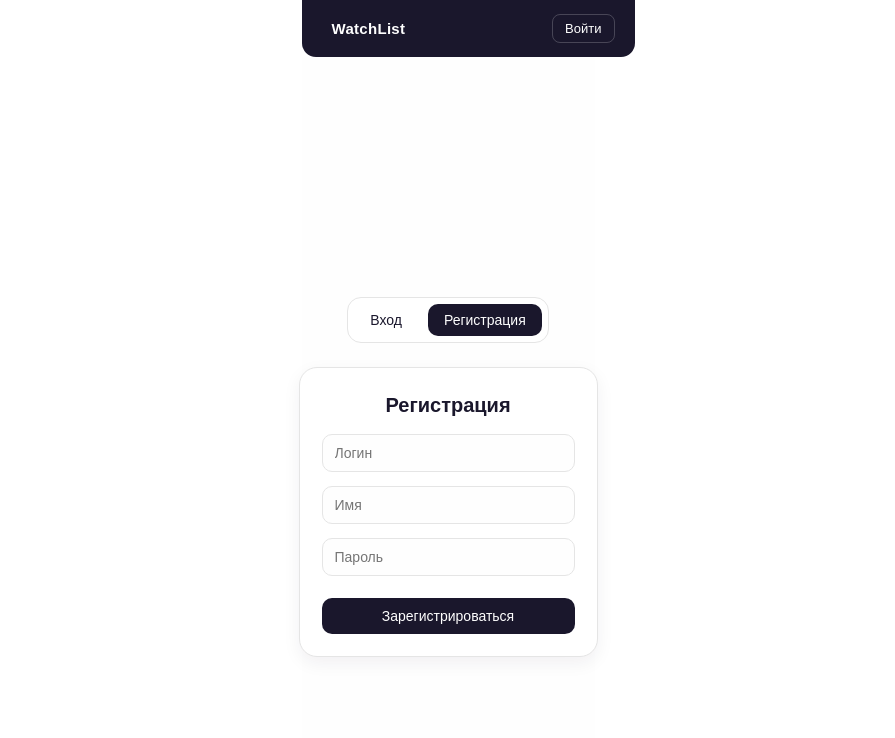
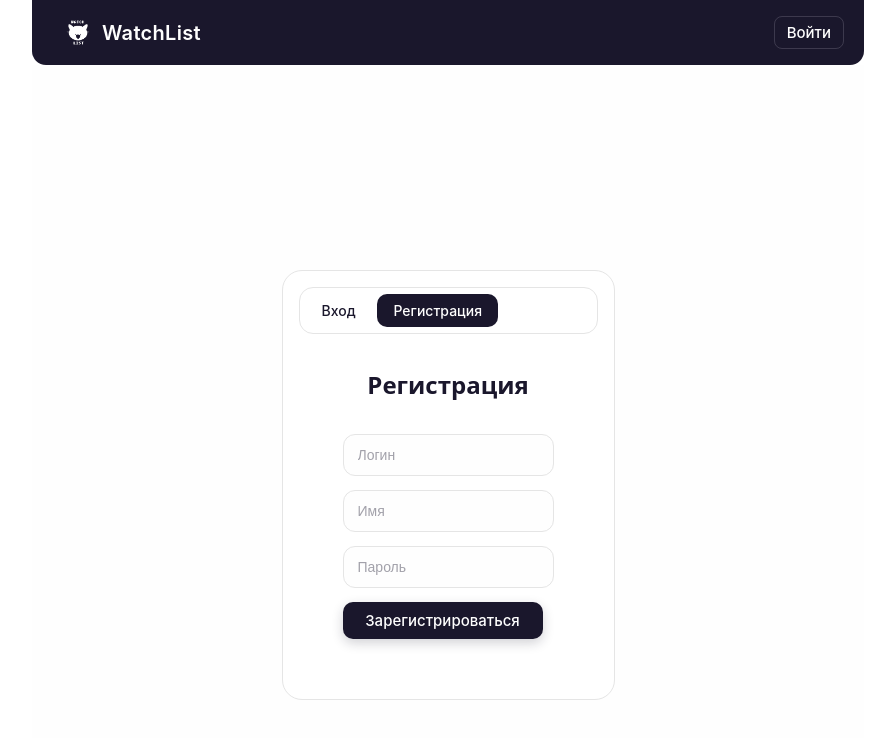
Before and after one commit to katapon-0/educational, a Vue app: page /login in a window 1280 px wide. Both pictures are taken after a click on the button "Регистрация". Shown: the top 738 px of the page, without its empty margins (192-1087 px from the left). Built offline with nearby package versions, Linux system fonts and the light colour scheme.

Commit message:
поправила стили: кнопки поширше, текст покрупнее. поправила цвета; переписала mediacard.vue (пока что не до конца)

```diff
--- a/src/components/auth/LoginForm.vue
+++ b/src/components/auth/LoginForm.vue
@@ -46,8 +46,7 @@ function submit() {
 </script>
 
 <template>
-    <div class="auth">
-
+  <div class="form">
     <h2>Вход</h2>
 
     <form @submit.prevent="submit" class="form">
@@ -82,34 +81,14 @@ function submit() {
 </template>
 
 <style scoped>
-.auth {
+.form {
   width: 100%;
-  max-width: 380px;
-  padding: 28px 24px;
-  background: #ffffff;
-  border: 1px solid #e5e5e5;
-  border-radius: 24px;
-  box-shadow: 0 8px 24px rgba(26, 23, 44, 0.08);
+  padding: 22px;
   display: flex;
   flex-direction: column;
-  gap: 18px;
+  gap: 14px;
   color: #1a172c;
-  font-family: Arial, sans-serif;
-  margin: 0 auto; /* центрирование, если родитель не flex */
-}
-
-.auth h2 {
-  margin: 0;
-  font-size: 22px;
-  font-weight: 600;
-  text-align: center;
-  color: #1a172c;
-}
-
-.form {
-  display: flex;
-  flex-direction: column;
-  gap: 16px;
+  box-sizing: border-box;
 }
 
 .field {
@@ -152,14 +131,13 @@ input::placeholder {
 
 .buttons {
   display: flex;
-  justify-content: center;
+  justify-content: stretch;
 }
 
 button {
   width: 100%;
   max-width: 200px;
-  padding: 12px 20px;
-  border-radius: 12px;
+
   border: none;
   background: #1a172c;
   color: #fefefe;
--- a/src/components/auth/LoginPage.vue
+++ b/src/components/auth/LoginPage.vue
@@ -7,45 +7,58 @@ const mode = ref("login")
 </script>
 
 <template>
-    <div class="auth-page">
+  <div class="auth-page">
 
-        <div class="tabs">
-            <button :class="{ active: mode === 'login' }" @click="mode = 'login'">
-                Вход
-            </button>
+    <div class="auth-container">
 
-            <button :class="{ active: mode === 'register' }" @click="mode = 'register'">
-                Регистрация
-            </button>
-        </div>
+      <div class="tabs">
+        <button :class="{ active: mode === 'login' }" @click="mode = 'login'">Вход</button>
+        <button :class="{ active: mode === 'register' }" @click="mode = 'register'">Регистрация</button>
+      </div>
 
+      <div class="auth-box">
         <LoginForm v-if="mode === 'login'" />
         <RegisterForm v-else />
+      </div>
 
     </div>
+
+  </div>
 </template>
 
 <style scoped>
 .auth-page {
   min-height: 100vh;
   background: #fefefe;
+
   display: flex;
-  flex-direction: column;
+  justify-content: center;
   align-items: center;
-  justify-content: center;
+
   padding: 20px;
-  font-family: Arial, sans-serif;
-  color: #1a172c;
 }
 
+.auth-container {
+  background: #fff;
+  border: 1px solid #e5e5e5;
+  border-radius: 20px;
+  padding: 16px;
+}
+
+.auth-box {
+  width: 100%;
+}
 
 .tabs {
   display: flex;
-  gap: 10px;
-  margin-bottom: 24px;
+  gap: 6px;
+
   padding: 6px;
+  margin-bottom: 16px;
+
   border: 1px solid #e5e5e5;
   border-radius: 14px;
+
   background: #ffffff;
 }
 
@@ -68,9 +81,4 @@ const mode = ref("login")
   background: #1a172c;
   color: #fefefe;
 }
-
-.auth-page :deep(input),
-.auth-page :deep(button) {
-  font-family: inherit;
-}
 </style>
--- a/src/components/auth/RegisterForm.vue
+++ b/src/components/auth/RegisterForm.vue
@@ -74,72 +74,58 @@ function submit() {
 
 <template>
   <div class="form">
-
     <h2>Регистрация</h2>
 
+    <form class="form" @submit.prevent="submit">
+
       <div class="field">
-      <input
-        v-model="form.login"
-        placeholder="Логин"
-      />
-      <p v-if="errors.login" class="error">
-        {{ errors.login }}
-      </p>
+        <input v-model="form.login" placeholder="Логин" />
+        <p v-if="errors.login" class="error">{{ errors.login }}</p>
       </div>
 
       <div class="field">
-      <input
-        v-model="form.name"
-        placeholder="Имя"
-      />
-      <p v-if="errors.name" class="error">
-        {{ errors.name }}
-      </p>
+        <input v-model="form.name" placeholder="Имя" />
+        <p v-if="errors.name" class="error">{{ errors.name }}</p>
       </div>
 
       <div class="field">
-      <input
-        v-model="form.password"
-        type="password"
-        placeholder="Пароль"
-      />
-      <p v-if="errors.password" class="error">
-        {{ errors.password }}
-      </p>
+        <input v-model="form.password" type="password" placeholder="Пароль" />
+        <p v-if="errors.password" class="error">{{ errors.password }}</p>
       </div>
 
-    <button @click="submit">
+      <p v-if="errors.general" class="error">
+        {{ errors.general }}
+      </p>
+
+      <div class="buttons">
+        <button type="submit">
           Зарегистрироваться
         </button>
+      </div>
 
+    </form>
   </div>
 </template>
 
 <style scoped>
 .form {
   width: 100%;
-  max-width: 360px;
   padding: 22px;
-  background: #ffffff;
-  border: 1px solid #e5e5e5;
-  border-radius: 18px;
-  box-shadow: 0 6px 18px rgba(26, 23, 44, 0.06);
 
   display: flex;
   flex-direction: column;
   gap: 14px;
 
   color: #1a172c;
-  font-family: Arial, sans-serif;
+  box-sizing: border-box;
 }
-
 
 .form h2 {
   margin: 0;
-  font-size: 20px;
+
+  text-align: center;
   color: #1a172c;
 }
-
 
 .field {
   display: flex;
@@ -148,43 +134,59 @@ function submit() {
 }
 
 input {
-  padding: 10px 12px;
-  border-radius: 10px;
+  padding: 12px 14px;
+  border-radius: 12px;
   border: 1px solid #e5e5e5;
   background: #fefefe;
   color: #1a172c;
+  font-size: 14px;
   transition: all 0.2s;
-  font-size: 14px;
+  outline: none;
 }
 
 input:focus {
-  outline: none;
   border-color: #fdb688;
   box-shadow: 0 0 0 3px rgba(253, 184, 136, 0.25);
+}
+
+input::placeholder {
+  color: rgba(26, 23, 44, 0.4);
 }
 
 .error {
   color: #b24a4a;
   font-size: 12px;
   margin: 0;
+  padding-left: 4px;
+}
+
+.error.general {
+  text-align: center;
+  margin-top: -8px;
+}
+
+.buttons {
+  display: flex;
+  justify-content: stretch;
 }
 
 button {
-  margin-top: 8px;
-  padding: 10px 12px;
-  border-radius: 10px;
+  width: 100%;
+  max-width: 200px;
+
   border: none;
-
   background: #1a172c;
   color: #fefefe;
-
+  font-size: 15px;
+  font-weight: 500;
   cursor: pointer;
-  transition: all 0.2s;
-  font-size: 14px;
+  transition: all 0.2s ease;
+  box-shadow: 0 4px 12px rgba(26, 23, 44, 0.2);
 }
 
 button:hover {
-  opacity: 0.92;
-  transform: translateY(-1px);
+  background: #2d2a44;
+  transform: translateY(-2px);
+  box-shadow: 0 6px 18px rgba(26, 23, 44, 0.3);
 }
 </style>
--- a/src/components/layout/MenuTop.vue
+++ b/src/components/layout/MenuTop.vue
@@ -2,6 +2,7 @@
 import { computed, ref } from "vue"
 import { useRouter } from "vue-router"
 import { useUsers } from "../../composables/useUsers"
+import logowl from "../../assets/icons/logowl.png"
 import AddItemModal from "../Media/AddItemModal.vue"  // модалка напрямую
 
 const router = useRouter()
@@ -35,9 +36,14 @@ function closeAddModal() {
 
 <template>
   <header class="topbar">
+    <div class="topbar-inner">
       <div class="left">
-      <button class="brand" @click="goHome">WatchList</button>
+        <button class="brand" @click="goHome">
+          <img :src="logowl" class="logo" alt="logo" />
+          <span>WatchList</span>
+        </button>
       </div>
+
       <div class="right">
         <div v-if="!isAuth" class="auth">
           <button @click="goLogin" class="btn">Войти</button>
@@ -48,25 +54,31 @@ function closeAddModal() {
           <button @click="handleLogout" class="btn">Выйти</button>
         </div>
       </div>
+    </div>
   </header>
-  <!-- модалка добавления -->
+
   <AddItemModal v-if="addModalVisible" @close="closeAddModal" />
 </template>
 
 <style scoped>
 .topbar {
   width: 100%;
+  position: sticky;
+  top: 0;
+  z-index: 10;
+  background: #1a172c;
+  color: #fefefe;
+  border-radius: 0 0 14px 14px;
+}
+
+.topbar-inner {
+  width: 65vw;
+  margin: 0 auto;
   display: flex;
   justify-content: space-between;
   align-items: center;
   padding: 14px 20px;
-  background: #1a172c;
-  color: #fefefe;
-  border-radius: 0 0 14px 14px;
-  font-family: Arial;
-  position: sticky;
-  top: 0;
-  z-index: 10;
+  box-sizing: border-box;
 }
 
 .left {
@@ -76,7 +88,7 @@ function closeAddModal() {
 
 .brand {
   font-weight: 600;
-  font-size: 15px;
+  font-size: 20px;
   letter-spacing: 0.3px;
   background: none;
   border: none;
@@ -85,9 +97,19 @@ function closeAddModal() {
   padding: 6px 10px;
   border-radius: 8px;
   transition: 0.2s;
+  display: flex;
+  align-items: center;
+  gap: 8px;
 }
+
 .brand:hover {
   background: rgba(255, 255, 255, 0.08);
+}
+
+.logo {
+  width: 32px;
+  height: 25px;
+  object-fit: contain;
 }
 
 .right {
@@ -103,20 +125,20 @@ function closeAddModal() {
 }
 
 .username {
-  font-size: 14px;
-  opacity: 0.8;
+  font-size: 17px;
 }
 
 .btn {
   padding: 6px 12px;
-  border: 1px solid rgba(255, 255, 255, 0.2);
+  border: 1px solid rgba(197, 194, 210, 0.2);
   border-radius: 8px;
   background: transparent;
   color: #fefefe;
-  font-size: 13px;
+  font-size: 15px;
   cursor: pointer;
   transition: all 0.2s ease;
 }
+
 .btn:hover {
   background: rgba(255, 255, 255, 0.08);
   border-color: rgba(255, 255, 255, 0.3);
@@ -127,7 +149,10 @@ function closeAddModal() {
   color: #1a172c;
   border: none;
 }
+
 .btn-accent:hover {
-  opacity: 0.9;
+  background: #ffdac1;
+  border: 2px;
+  border-color: #fdb688;
 }
 </style>
--- a/src/components/media/MediaList.vue
+++ b/src/components/media/MediaList.vue
@@ -14,20 +14,26 @@ const emit = defineEmits(["delete"])
 
 const { filterByType, filterByStatus, sortByDate, getOverdue, statuses, statusLabels } = useMedia()
 
-// const filter = ref("all")
+const filter = ref("all")
 const typeFilter = ref("all")
 const statusFilter = ref("all")
 const sortType = ref("date-asc")
 
-const filteredMedia = computed(function() {
+const filteredMedia = computed(function () {
   let list = props.items   // ← используем ПРОП, а не глобальный media
 
-  // фильтр типа
+  // старый фильтр по типу (фильмы/сериалы)
+  if (filter.value === "series") {
+    list = list.filter(function (m) { return m.type === "series" })
+  } else if (filter.value === "film") {
+    list = list.filter(function (m) { return m.type === "film" })
+  }
+
+  // новые фильтры
   list = filterByType(list, typeFilter.value)
-  // фильтр состояния
   list = filterByStatus(list, statusFilter.value)
 
-  // сортировка с просроченным приоритетом
+  // сортировка
   if (sortType.value === "date-asc") {
     list = sortByDate(list, "asc")
   } else if (sortType.value === "date-desc") {
@@ -38,7 +44,7 @@ const filteredMedia = computed(function() {
     for (var i = 0; i < overdueList.length; i++) {
       overdueIds.push(overdueList[i].id)
     }
-    list = list.slice().sort(function(a, b) {
+    list = list.slice().sort(function (a, b) {
       var aOverdue = overdueIds.indexOf(a.id) !== -1
       var bOverdue = overdueIds.indexOf(b.id) !== -1
       if (aOverdue && !bOverdue) return -1
@@ -54,35 +60,33 @@ const filteredMedia = computed(function() {
 <template>
   <div class="list">
     <div class="filters">
-      <!-- переключен на TypeFilter для унифицированной фильтрации типов -->
-      <button @click="typeFilter = 'all'" :class="{ active: typeFilter === 'all' }">Все</button>
-      <button @click="typeFilter = 'series'" :class="{ active: typeFilter === 'series' }">Сериалы</button>
-      <button @click="typeFilter = 'film'" :class="{ active: typeFilter === 'film' }">Фильмы</button>
+      <button @click="filter = 'all'" :class="{ active: filter === 'all' }">Все</button>
+      <button @click="filter = 'series'" :class="{ active: filter === 'series' }">Сериалы</button>
+      <button @click="filter = 'film'" :class="{ active: filter === 'film' }">Фильмы</button>
+
       <span class="separator"></span>
+
       <button @click="statusFilter = 'all'" :class="{ active: statusFilter === 'all' }">Все статусы</button>
       <button v-for="st in statuses" :key="st" @click="statusFilter = st" :class="{ active: statusFilter === st }">
         {{ statusLabels[st] }}
       </button>
+
       <span class="separator"></span>
+
       <select v-model="sortType" class="sort-select">
         <option value="date-asc">📅 Ближайшие</option>
         <option value="date-desc">📅 Поздние</option>
         <option value="overdue">⚠️ Просроченные</option>
       </select>
     </div>
+
     <div class="grid">
-      <MediaCard
-        v-for="item in filteredMedia"
-        :key="item.id"
-        :item="item"
-        @delete="emit('delete', item.id)"
-      />
+      <MediaCard v-for="item in filteredMedia" :key="item.id" :item="item" @delete="emit('delete', item.id)" />
     </div>
   </div>
 </template>
 
 <style scoped>
-
 .filters {
   display: flex;
   flex-wrap: wrap;
@@ -97,6 +101,7 @@ const filteredMedia = computed(function() {
 }
 
 .filters button {
+  font-family: var(--font-text);
   padding: 6px 14px;
   border: 1px solid #e0e0e0;
   border-radius: 20px;
--- a/src/components/pages/HomePage.vue
+++ b/src/components/pages/HomePage.vue
@@ -73,11 +73,7 @@ function handleDelete(id) {
 
       <!-- Рекомендация -->
       <div class="suggestion">
-        <img
-          src="../../assets/icons/suggetion.png"
-          class="suggestion-icon"
-          alt="icon"
-        />
+        <img src="../../assets/icons/suggetion.png" class="suggestion-icon" alt="icon" />
         <button @click="refreshSuggestion" class="btn-suggestion">
           Что посмотреть ?
         </button>
@@ -87,26 +83,18 @@ function handleDelete(id) {
           <img :src="suggestion.image" class="suggestion-poster" />
           <div class="suggestion-info">
             <strong>{{ suggestion.title }}</strong>
-            <span
-              >({{ suggestion.type === "series" ? "Сериал" : "Фильм" }})</span
-            >
+            <span>({{ suggestion.type === "series" ? "Сериал" : "Фильм" }})</span>
             <span v-if="suggestion.watchDate">
               📅 {{ new Date(suggestion.watchDate).toLocaleDateString() }}
             </span>
-            <button
-              @click="router.push('/media/' + suggestion.id)"
-              class="btn-link"
-            >
+            <button @click="router.push('/media/' + suggestion.id)" class="btn-link">
               Перейти
             </button>
           </div>
         </div>
 
         <!-- Сообщение об отсутствии вариантов -->
-        <p
-          v-else-if="hasSuggestionRequested && !suggestion"
-          class="empty-suggestion"
-        >
+        <p v-else-if="hasSuggestionRequested && !suggestion" class="empty-suggestion">
           Нет доступных вариантов
         </p>
       </div>
@@ -125,7 +113,6 @@ function handleDelete(id) {
 .home {
   padding: 20px;
   color: #1a172c;
-  font-family: Arial, sans-serif;
   min-height: 100vh;
   background: #fefefe;
 }
@@ -201,8 +188,7 @@ function handleDelete(id) {
   border: none;
   border-radius: 12px;
   padding: 12px 24px;
-  font-size: 16px;
-  font-weight: 600;
+  font-size: 20px;
   cursor: pointer;
   transition: all 0.2s;
 }
@@ -213,52 +199,85 @@ function handleDelete(id) {
 }
 
 .suggestion-card {
-  display: flex;
-  align-items: center;
-  gap: 12px;
-  background: rgba(255, 255, 255, 0.9);
-  backdrop-filter: blur(4px);
-  border-radius: 16px;
+  display: grid;
+  grid-template-columns: 90px 1fr;
+  gap: 16px;
+  align-items: stretch;
+
+  background: rgba(255, 255, 255, 0.98);
+  backdrop-filter: blur(10px);
+  border: 1px solid rgba(255, 255, 255, 0.65);
+  border-radius: 18px;
   padding: 16px;
-  margin-top: 0px;
-  box-shadow: 0 4px 15px rgba(0, 0, 0, 0.05);
+
+  box-shadow:
+    0 8px 24px rgba(26, 23, 44, 0.08),
+    inset 0 1px 0 rgba(255, 255, 255, 0.55);
+
   flex: 1;
-  min-width: 0;
-  margin-right: 100px;
+  min-width: 280px;
   margin-left: 40px;
+  margin-right: 80px;
+
+  transition: transform 0.25s ease, box-shadow 0.25s ease;
+}
+
+.suggestion-card:hover {
+  box-shadow:
+    0 12px 28px rgba(26, 23, 44, 0.12),
+    inset 0 1px 0 rgba(255, 255, 255, 0.6);
 }
 
 .suggestion-poster {
-  width: 80px;
-  height: 110px;
+  width: 90px;
+  height: 130px;
   object-fit: cover;
-  border-radius: 10px;
+  border-radius: 12px;
   background: #fdeabf;
+  box-shadow: 0 6px 16px rgba(0, 0, 0, 0.12);
 }
 
 .suggestion-info {
   display: flex;
   flex-direction: column;
-  gap: 6px;
-  font-size: 14px;
+  gap: 2px;
+  min-width: 0;
   color: #1a172c;
+  line-height: 1.35;
+}
+
+.suggestion-info strong {
+  font-size: 23px;
+  font-weight: 700;
+  margin-bottom: 2px;
+}
+
+.suggestion-info span {
+  font-size: 17px;
+  opacity: 0.65;
 }
 
 .btn-link {
+  margin-top: auto;
+
+  align-self: center;
+
   background: #1a172c;
   color: #fefefe;
   border: none;
-  border-radius: 8px;
-  padding: 6px 14px;
+  border-radius: 10px;
+  padding: 8px 14px;
+
   cursor: pointer;
-  font-size: 13px;
-  transition: all 0.2s;
-  align-self: flex-start;
+  font-size: 17px;
+  font-weight: 600;
+
+  transition: all 0.2s ease;
 }
 
 .btn-link:hover {
-  opacity: 0.9;
-  transform: scale(1.02);
+  opacity: 0.92;
+  transform: translateY(-1px);
 }
 
 .divider {
--- a/src/components/pages/MediaPage.vue
+++ b/src/components/pages/MediaPage.vue
@@ -213,8 +213,6 @@ function markAsWatched() {
   max-width: 720px;
   margin: 40px auto;
   padding: 0 16px;
-
-  font-family: Arial, sans-serif;
   color: #1a172c;
 
   display: flex;
--- a/src/style.css
+++ b/src/style.css
@@ -1,5 +1,7 @@
 :root {
-  font-family: system-ui, Avenir, Helvetica, Arial, sans-serif;
+  --font-text: 'Inter', system-ui, Avenir, Helvetica, Arial, sans-serif;
+  --font-heading: 'Montserrat', system-ui, Avenir, Helvetica, Arial, sans-serif;
+  font-family: var(--font-text);
   line-height: 1.5;
   font-weight: 400;
 
@@ -18,6 +20,7 @@ a {
   color: #646cff;
   text-decoration: inherit;
 }
+
 a:hover {
   color: #535bf2;
 }
@@ -30,13 +33,19 @@ body {
   min-height: 100vh;
 }
 
-h1 {
-  font-size: 3.2em;
+h1,
+h2,
+h3,
+h4,
+h5,
+h6 {
+  font-family: var(--font-heading);
   line-height: 1.1;
+  margin-top: 0;
 }
 
 button {
-  border-radius: 8px;
+  border-radius: 10px;
   border: 1px solid transparent;
   padding: 0.6em 1.2em;
   font-size: 1em;
@@ -71,9 +80,11 @@ button {
     color: #213547;
     background-color: #ffffff;
   }
+
   a:hover {
     color: #747bff;
   }
+
   button {
     background-color: #f9f9f9;
   }
```
Also changed, not shown: src/components/media/mediaCard.vue (+132 -99 lines), src/assets/icons/logowl.png (added). Lines whose indentation alone changed are shown as unchanged.
